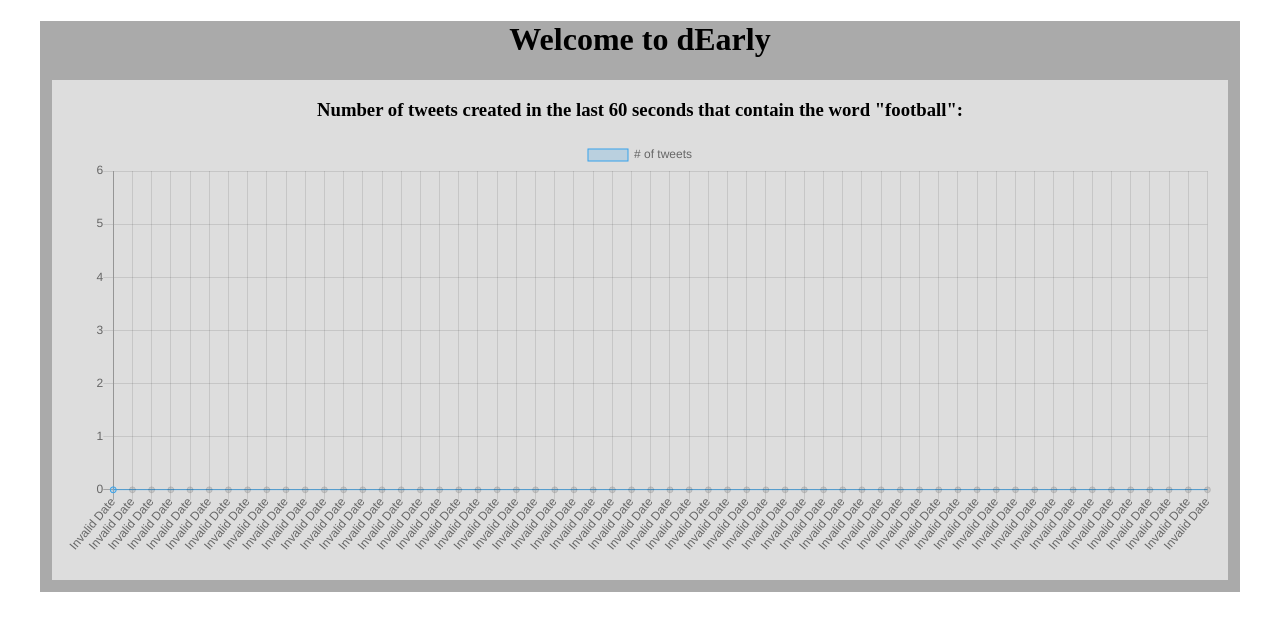
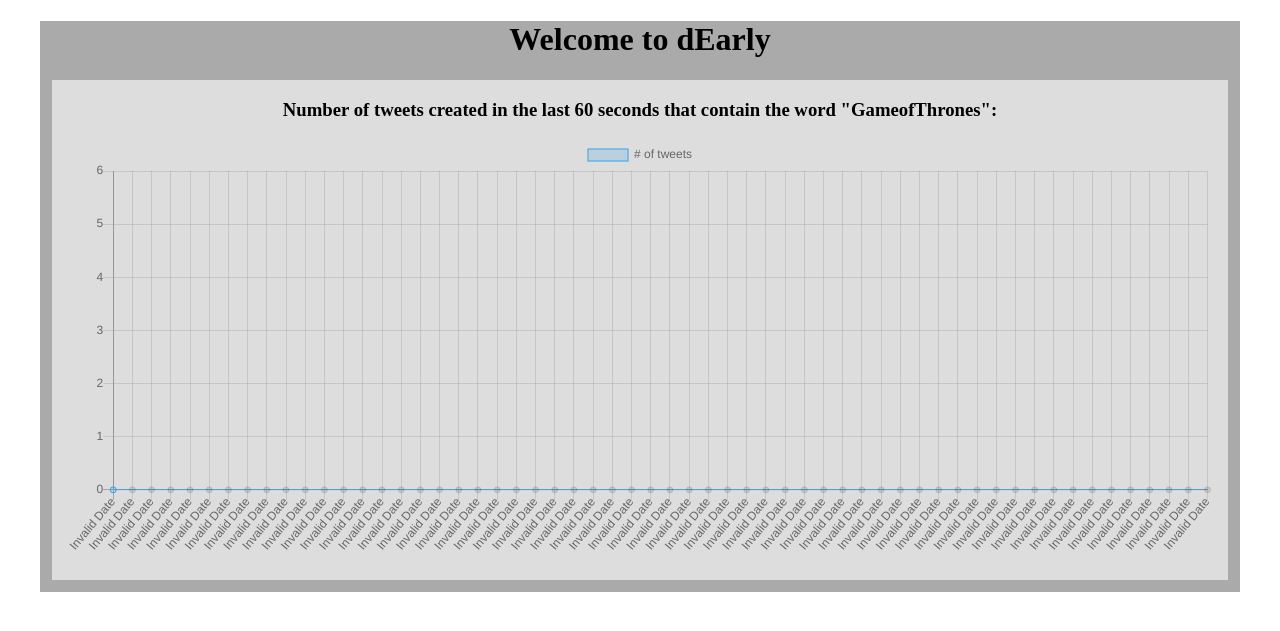
Before and after one commit to maweeks/masters-early, a Flask app: page / in a window 1280 px wide. Shown: the top 631 px of the page. Run offline with Flask 2, Linux system fonts and the light colour scheme; data that the repository does not hold is empty; some libraries are stand-ins or nearby versions.

Commit message:
Latest config.

```diff
--- a/src/vagrant/dEarly/getstream.py
+++ b/src/vagrant/dEarly/getstream.py
@@ -73,4 +73,4 @@ if __name__ == '__main__':
     auth.set_access_token(getAccessToken(), getAccessTokenSecret())
 
     stream = Stream(auth, l)
-    stream.filter(track=['football'])
+    stream.filter(track=['GameofThrones'])
--- a/src/vagrant/dEarly/templates/index.html
+++ b/src/vagrant/dEarly/templates/index.html
@@ -34,7 +34,7 @@
             <h1>Welcome to dEarly</h1>
             <div>
                 <div class="graph" id="60seconds">
-                    <h3>Number of tweets created in the last 60 seconds that contain the word "football":</h3>
+                    <h3>Number of tweets created in the last 60 seconds that contain the word "GameofThrones":</h3>
                     <div class="content">
                         <canvas id="myChart" width="1166" height="420"></canvas>
                         <script type="text/javascript">
```
